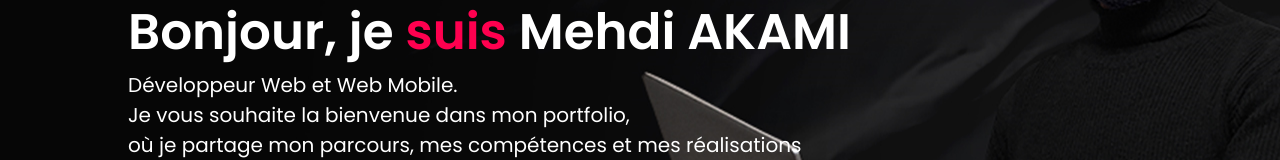
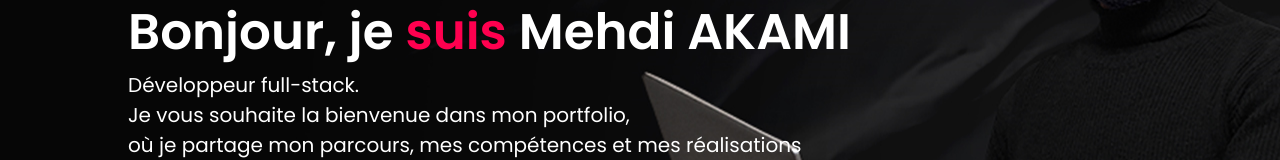
Before and after one commit to akamidev/Portfolio-React-AKAMI, a React (Create React App) app: page / in a window 1280 px wide. Shown: the part 320-480 px from the top of the page. Built offline with nearby package versions, Linux system fonts and the light colour scheme.

Commit message:
Mise à jour de la description du développeur dans la page d'accueil

```diff
--- a/src/Pages/Home/Home.jsx
+++ b/src/Pages/Home/Home.jsx
@@ -9,7 +9,7 @@ function Home() {
           <h1>
           Bonjour, je <span>suis</span> Mehdi AKAMI
           </h1>
-          <p>Développeur Web et Web Mobile.</p>
+          <p>Développeur full-stack.</p>
           <p>Je vous souhaite la bienvenue dans mon portfolio,</p>
           <p>
            où je partage mon parcours, mes compétences et mes réalisations
```
